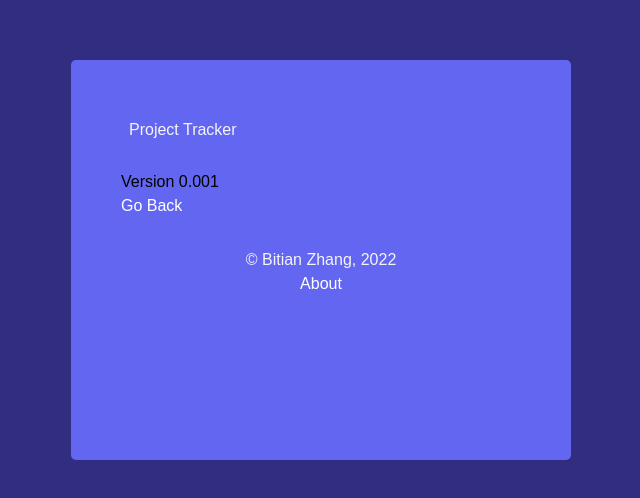
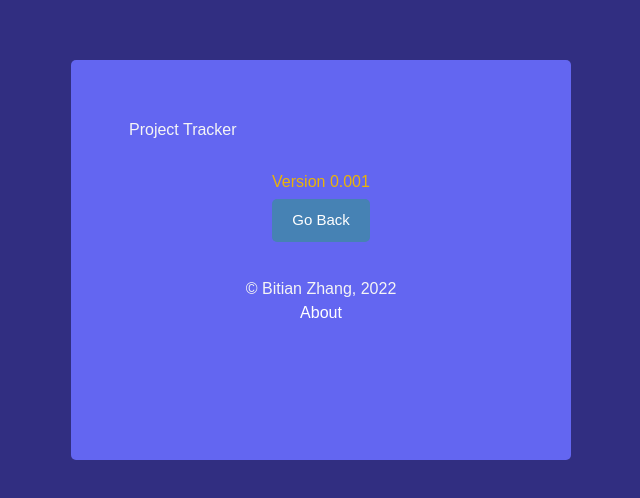
Before and after one commit to bzzz-coding/project-management-app, a React (Create React App) app: page /about in a window 1280 px wide. Shown: the part 140-638 px from the top of the page, without its empty margins (319-959 px from the left). Built offline with nearby package versions, Linux system fonts and the light colour scheme; data requests are answered from the project's data file; the HTML template or start-up script is replaced by a standard one.

Commit message:
Styled about page

```diff
--- a/src/components/About.js
+++ b/src/components/About.js
@@ -1,10 +1,12 @@
 import { Link } from 'react-router-dom'
+import Button from "./Button";
 
 const About = () => {
   return (
-    <div>
-        <h4>Version 0.001</h4>
-        <Link to="/">Go Back</Link>
+    <div className='text-center'>
+
+      <h4 className='text-yellow-500'>Version 0.001</h4>
+      <Link className='mx-auto' to='/'><Button text='Go Back'/></Link>
     </div>
   )
 }
```
